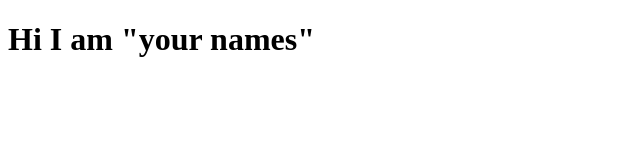
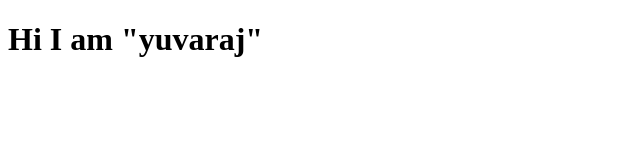
Before and after one commit to Yuvarajpa/bootcamp_testing, a plain HTML site: page index.html in a window 1280 px wide. Shown: the whole page, without its empty margins (0-640 px from the left). Drawn offline with Linux system fonts and the light colour scheme.

Commit message:
yuvaraj added

```diff
--- a/index.html
+++ b/index.html
@@ -7,7 +7,7 @@
 </head>
 <body>
     <h1>
-       Hi I am "your names"
+       Hi I am "yuvaraj"
     </h1>
 </body>
 </html>
```
